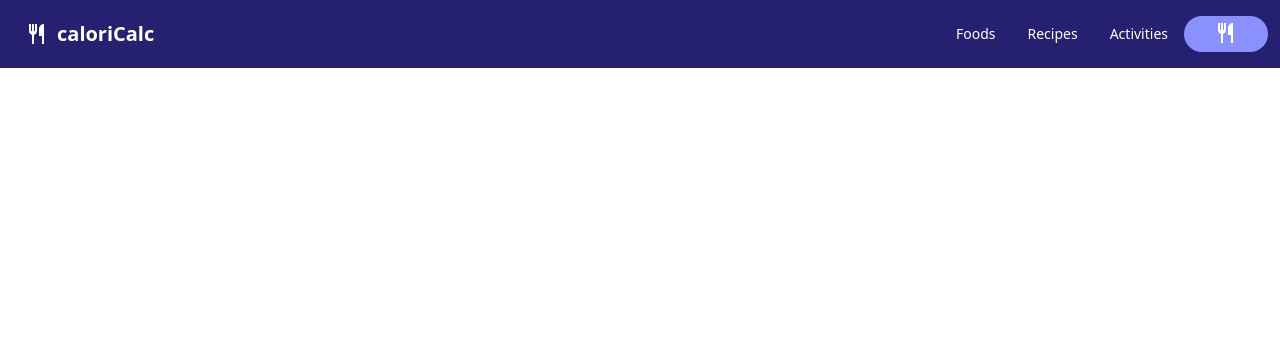
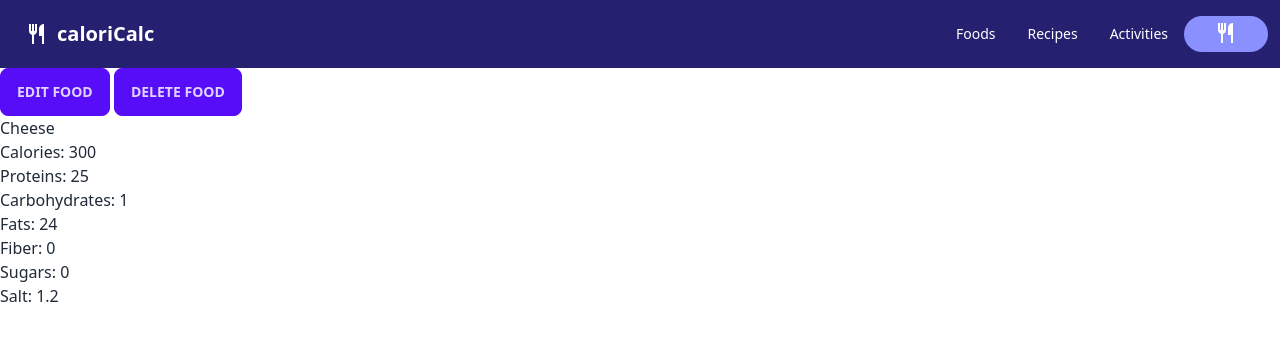
Before and after one commit to mstrlc/itu-project, a SvelteKit app in the folder caloricalc/: page /foods/1 in a window 1280 px wide. Shown: the top 340 px of the page. Built offline with nearby package versions, Linux system fonts and the light colour scheme.

Commit message:
added basic edit and delete food

```diff
--- a/caloricalc/src/routes/foods/+page.svelte
+++ b/caloricalc/src/routes/foods/+page.svelte
@@ -18,7 +18,7 @@
 	};
 
 	const navigateToFoodDetail = (id) => {
-		window.location.href = '/foods/${id}';
+		window.location.href = '/foods/' + id + '/';
 	};
 </script>
 
--- a/caloricalc/src/routes/foods/[id]/+page.svelte
+++ b/caloricalc/src/routes/foods/[id]/+page.svelte
@@ -1,36 +1,35 @@
 <script>
-    /** @type {import('./$types').PageData} */
-    import { deleteFood, editFood, getFood, getFoods } from '../../../lib/api/foods';
-    let food = getFood(params.id);
+    import { page } from '$app/stores';
+    import { getFood , deleteFood} from '../../../lib/api/foods';
+    import { onMount } from 'svelte';
+
+    var food;
+    onMount(async () => {
+		food = await getFood($page.params.id);
+	});
+
+    const navigateToEditFood = () => {
+        window.location.href = '/foods/' + $page.params.id + '/edit';
+    };
+
+    const handleDeleteFood = async () => {
+        deleteFood($page.params.id);
+        window.location.href = '/foods';
+    };
 </script>
 
 <div>
-    <table class="table">
-		<thead>
-			<tr>
-                <th>ID</th>
-				<th>Name</th>
-				<th>Calories</th>
-				<th>Protein</th>
-				<th>Carbohydrates</th>
-				<th>Fat</th>
-				<th>Fiber</th>
-				<th>Sugar</th>
-				<th>Salt</th>
-			</tr>
-		</thead>
-		<tbody>
-            <tr>
-                <td>{food.id}</td>
-                <td>{food.name}</td>
-                <td>{food.calories} kcal</td>
-                <td>{food.proteins} g</td>
-                <td>{food.carbohydrates} g</td>
-                <td>{food.fats} g</td>
-                <td>{food.fiber} g</td>
-                <td>{food.sugars} g</td>
-                <td>{food.salt} g</td>
-            </tr>
-		</tbody>
-	</table>
+    {#if food}
+    <button class="btn btn-primary" on:click={navigateToEditFood}>Edit food</button>
+    <button class="btn btn-primary" on:click={handleDeleteFood}>Delete food</button>
+
+    <h1>{food.name}</h1>
+    <p>Calories: {food.calories}</p>
+    <p>Proteins: {food.proteins}</p>
+    <p>Carbohydrates: {food.carbohydrates}</p>
+    <p>Fats: {food.fats}</p>
+    <p>Fiber: {food.fiber}</p>
+    <p>Sugars: {food.sugars}</p>
+    <p>Salt: {food.salt}</p>
+    {/if}
 </div>
--- /dev/null
+++ b/caloricalc/src/routes/foods/[id]/edit/+page.svelte
@@ -0,0 +1,57 @@
+<script>
+    /** @type {import('./$types').PageData} */
+    import { page } from '$app/stores';
+    import { getFood , editFood} from '../../../../lib/api/foods';
+    import { onMount } from 'svelte';
+
+    const handleEditFood = async () => {
+        editFood(food.id, food.name, food.calories, food.proteins, food.carbohydrates, food.fats, food.fiber, food.sugars, food.salt);
+        window.location.href = '/foods/' + food.id + '/';
+    };
+
+    var food;
+    onMount(async () => {
+		food = await getFood($page.params.id);
+	});
+</script>
+
+<div>
+    {#if food}
+    <h1>Edit food</h1>
+    <label class="form-control w-full max-w-xs">
+        <div class="label">
+          <span class="label-text">Name</span>
+        </div>
+        <input type="text" bind:value={food.name} placeholder="Type here" class="input input-bordered w-full max-w-xs" />
+        <div class="label">
+            <span class="label-text">Calories</span>
+        </div>
+        <input type="number" bind:value={food.calories} placeholder="Type here" class="input input-bordered w-full max-w-xs" />
+        <div class="label">
+            <span class="label-text">Proteins</span>
+        </div>
+        <input type="number" bind:value={food.proteins} placeholder="Type here" class="input input-bordered w-full max-w-xs" />
+        <div class="label">
+            <span class="label-text">Carbohydrates</span>
+        </div>
+        <input type="number" bind:value={food.carbohydrates} placeholder="Type here" class="input input-bordered w-full max-w-xs" />
+        <div class="label">
+            <span class="label-text">Fats</span>
+        </div>
+        <input type="number" bind:value={food.fats} placeholder="Type here" class="input input-bordered w-full max-w-xs" />
+        <div class="label">
+            <span class="label-text">Fiber</span>
+        </div>
+        <input type="number" bind:value={food.fiber} placeholder="Type here" class="input input-bordered w-full max-w-xs" />
+        <div class="label">
+            <span class="label-text">Sugars</span>
+        </div>
+        <input type="number" bind:value={food.sugars} placeholder="Type here" class="input input-bordered w-full max-w-xs" />
+        <div class="label">
+            <span class="label-text">Salt</span>
+        </div>
+        <input type="number" bind:value={food.salt} placeholder="Type here" class="input input-bordered w-full max-w-xs" />
+    </label>
+    <button class="btn btn-primary" on:click={handleEditFood}>Edit food</button>
+    {/if}
+</div>
--- a/caloricalc/src/routes/foods/add/+page.svelte
+++ b/caloricalc/src/routes/foods/add/+page.svelte
@@ -11,7 +11,7 @@
     let salt = 0;
 
     const handleCreateFood = async () => {
-        createFood(name, calories, proteins, carbohydrates, fats, fiber, sugars, salt)
+        createFood(name, calories, proteins, carbohydrates, fats, fiber, sugars, salt);
         window.location.href = `/foods`;
     };
 
```
